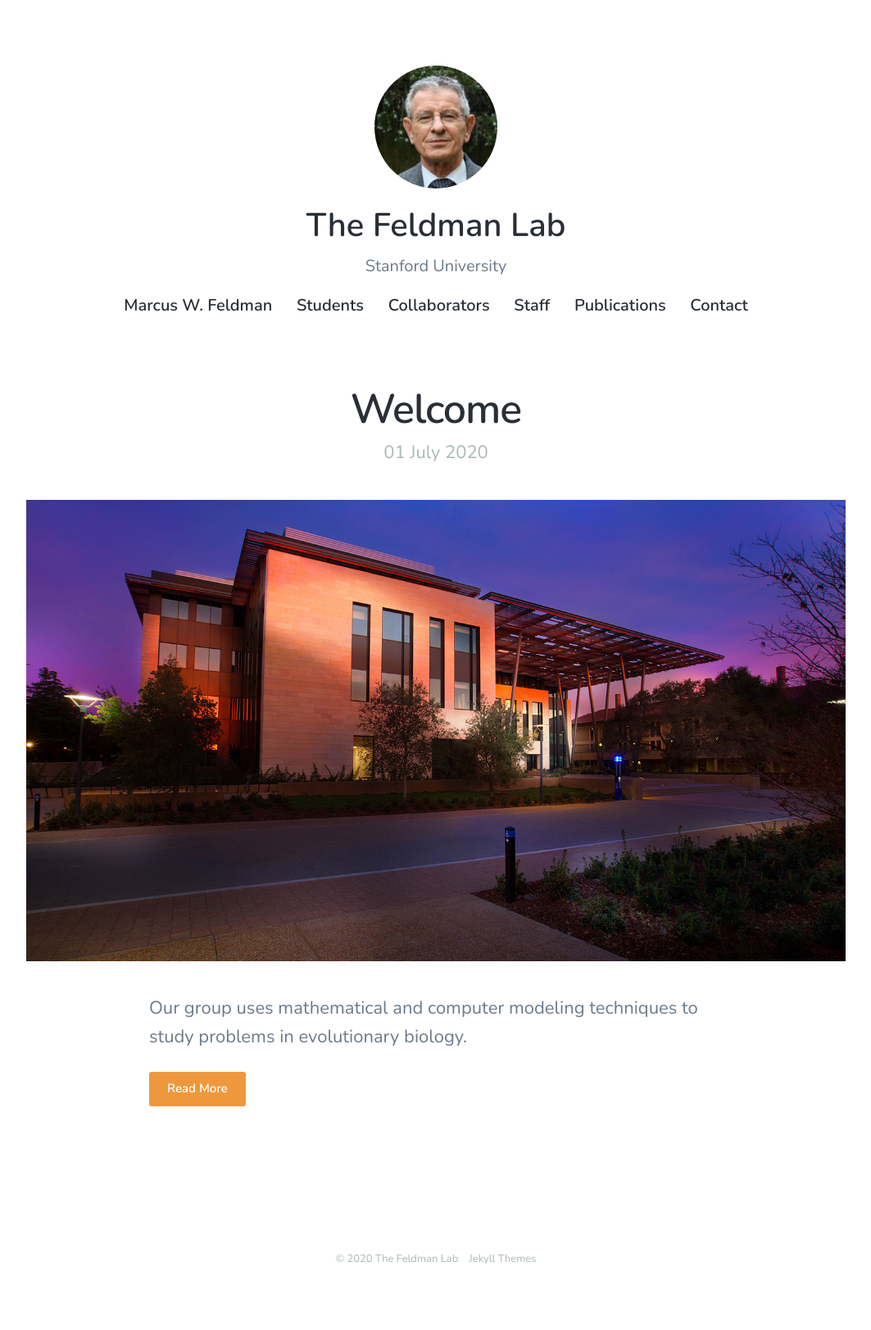
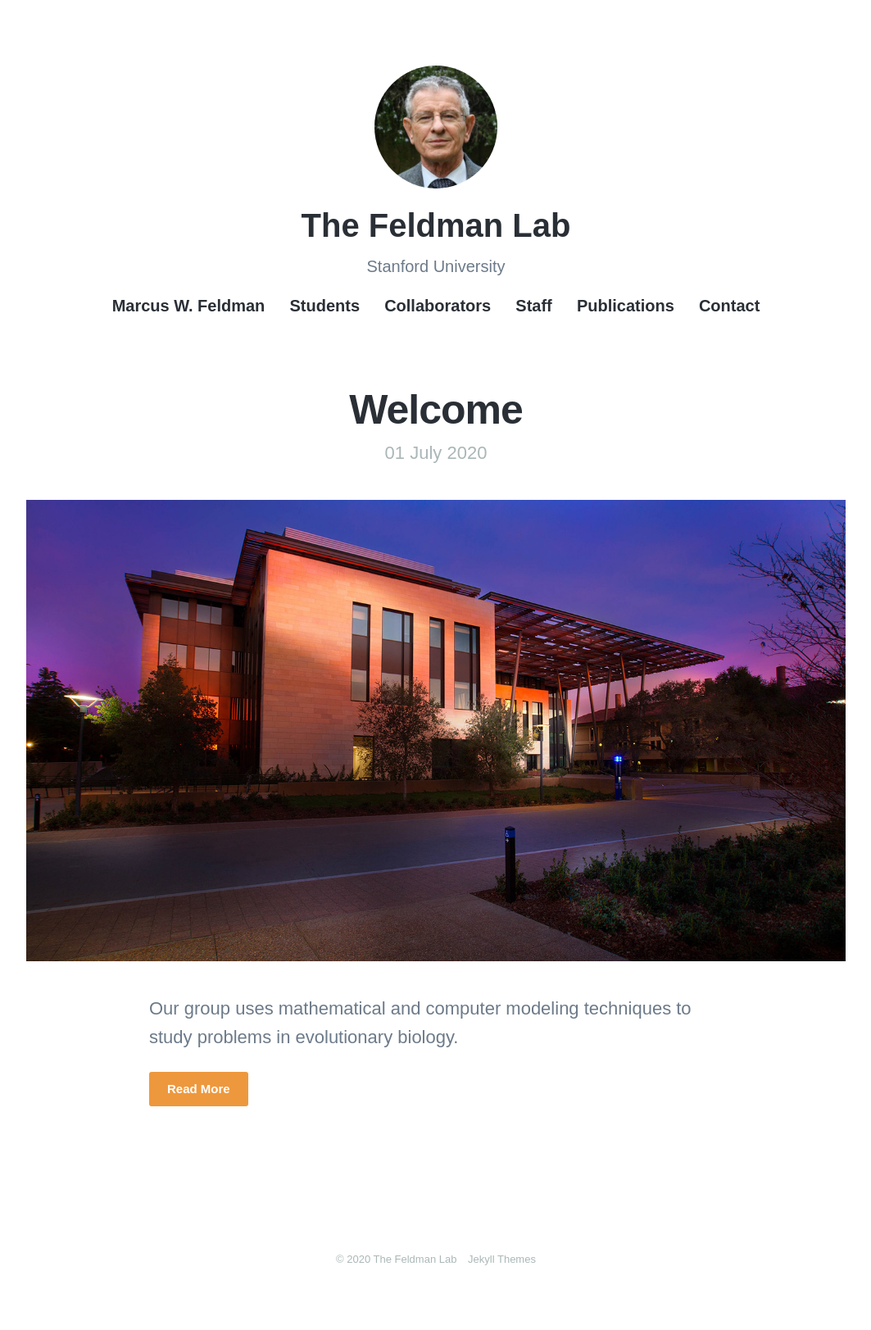
Before and after one commit to mepster/mfeldmanlab.github.io, a Jekyll site: the page built from index.html, in a window 1280 px wide. Shown: the whole page at 82% size, without its empty margins (108-1171 px from the left). Built offline with Jekyll 4.4.1, drawn with Linux system fonts in a browser that asks for light colours; nearby versions of some CDN libraries; the list of posts is cut into pages by our own code.

Commit message:
Update settings.yml
minion

```diff
--- a/_data/settings.yml
+++ b/_data/settings.yml
@@ -77,7 +77,8 @@
   error_color: '#D64541'
 
 font_settings:
-  font_embed: '<link href="https://fonts.googleapis.com/css?family=Nunito:300,400,400i,600" rel="stylesheet">'
+  font_embed: '<link href="https://fonts.googleapis.com/css?family=Minion>'
+  #font_embed: '<link href="https://fonts.googleapis.com/css?family=Nunito:300,400,400i,600" rel="stylesheet">'
   title_font: '"Nunito", sans-serif'
   body_font: '"Nunito", sans-serif'
   regular_weight: 400
```
